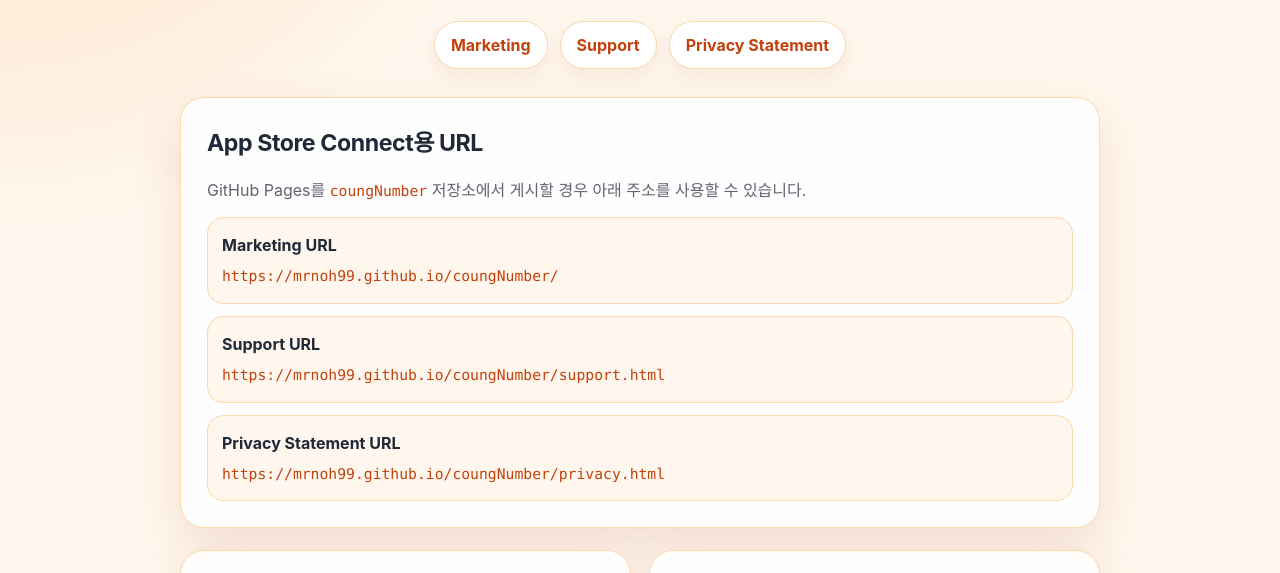
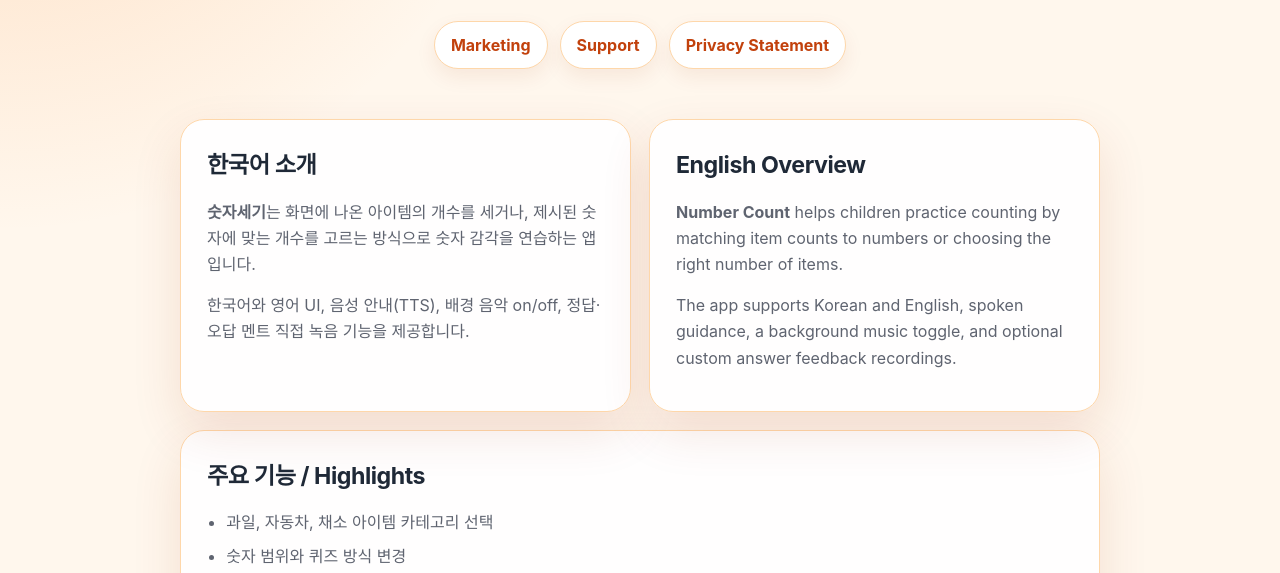
Before and after one commit to mrnoh99/countNumber, a plain HTML site: page index.html in a window 1280 px wide. Shown: the part 312-885 px from the top of the page. Drawn offline with Linux system fonts and the light colour scheme.

Commit message:
Add files via upload

```diff
--- a/index.html
+++ b/index.html
@@ -203,25 +203,6 @@
     </header>
 
     <main>
-      <section class="card">
-        <h2>App Store Connect용 URL</h2>
-        <p>GitHub Pages를 <code>coungNumber</code> 저장소에서 게시할 경우 아래 주소를 사용할 수 있습니다.</p>
-        <div class="url-list">
-          <div class="url-item">
-            <strong>Marketing URL</strong>
-            <code>https://mrnoh99.github.io/coungNumber/</code>
-          </div>
-          <div class="url-item">
-            <strong>Support URL</strong>
-            <code>https://mrnoh99.github.io/coungNumber/support.html</code>
-          </div>
-          <div class="url-item">
-            <strong>Privacy Statement URL</strong>
-            <code>https://mrnoh99.github.io/coungNumber/privacy.html</code>
-          </div>
-        </div>
-      </section>
-
       <section class="grid" aria-label="App description">
         <div class="card">
           <h2>한국어 소개</h2>
@@ -249,7 +230,7 @@
     </main>
 
     <footer>
-      <p>© Number Count · Bundle ID <code>njs.NumberCount</code> · <a href="support.html">Support</a> · <a href="privacy.html">Privacy Statement</a></p>
+      <p>© Number Count · Jai Sung NOH MD · Bundle ID <code>njs.NumberCount</code> · <a href="support.html">Support</a> · <a href="privacy.html">Privacy Statement</a></p>
     </footer>
   </div>
 </body>
```
